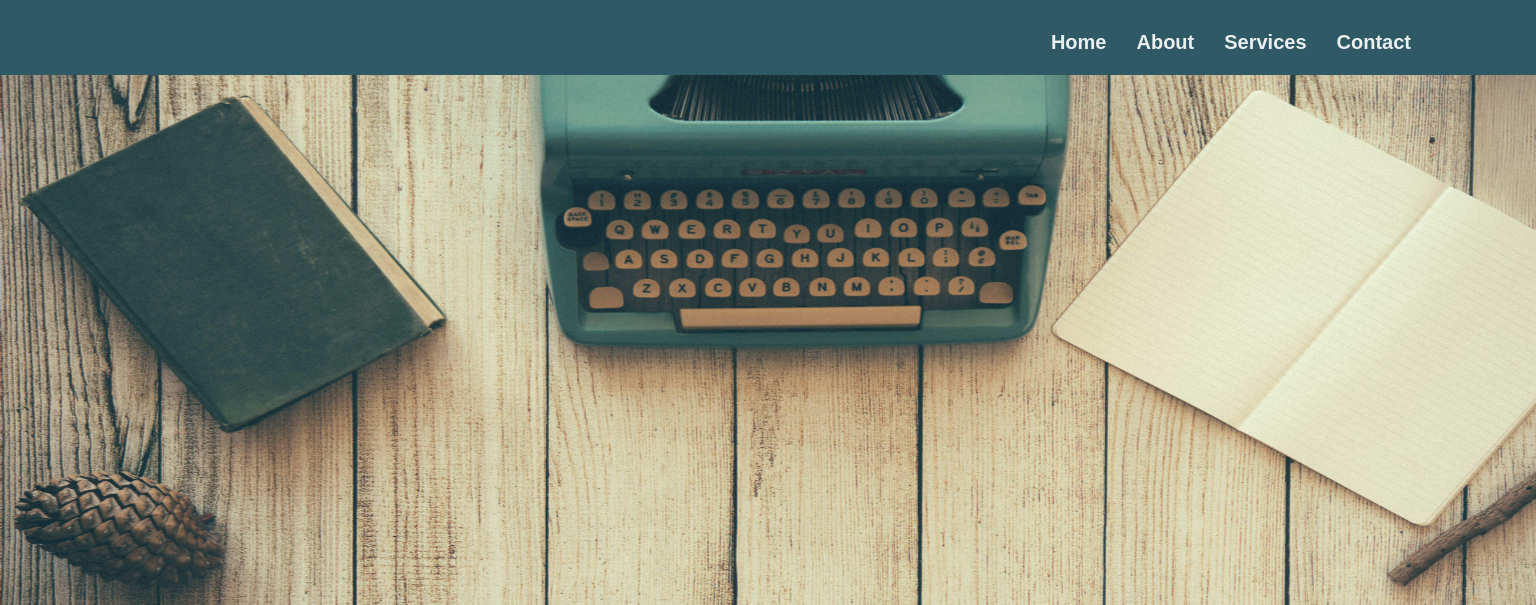
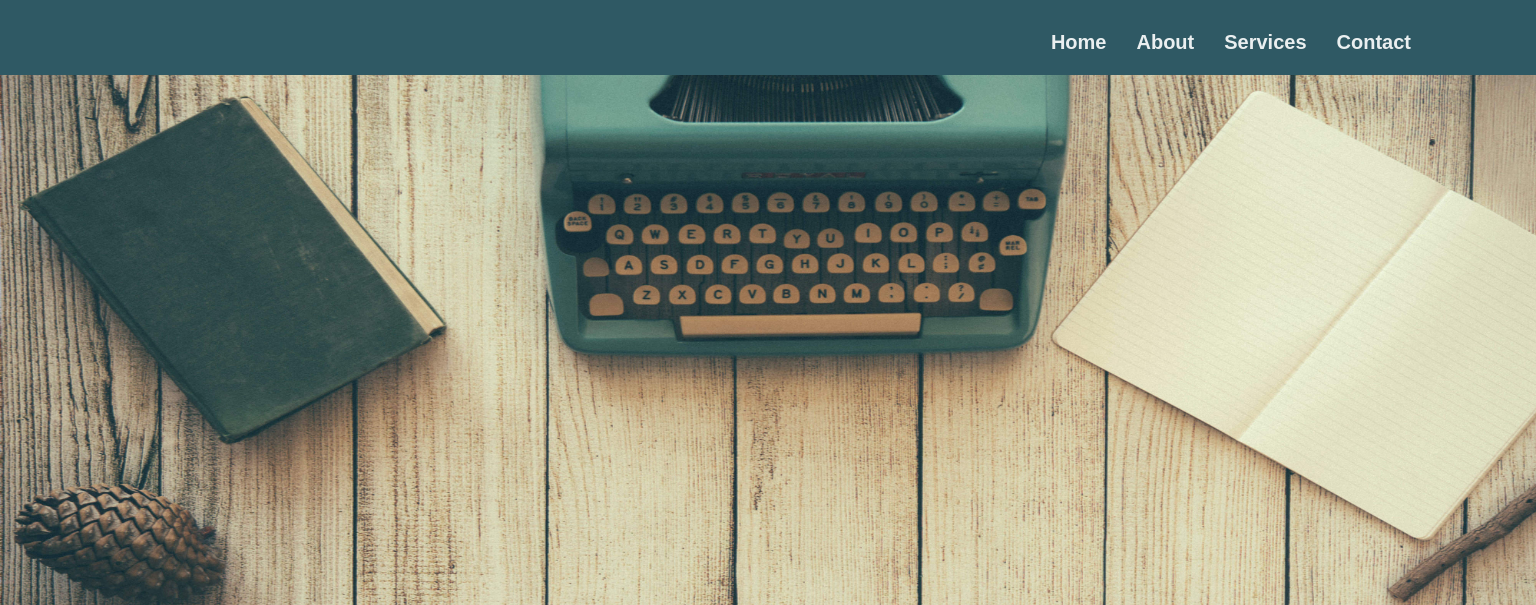
Before and after one commit to dbaker731/apptricity, a plain HTML site: page index.html in a window 1536 px wide. Shown: the top 605 px of the page. Drawn offline with Linux system fonts and the light colour scheme.

Commit message:
anotha one

```diff
--- a/styles/master.css
+++ b/styles/master.css
@@ -180,7 +180,7 @@ body {
 @media (min-width: 1500px) {
   .header-img-container > img {
     width: 100%;
-    height: 800px;
+    height: 825px;
   }
   .content-container-2 {
     font-size: 2em;
```
